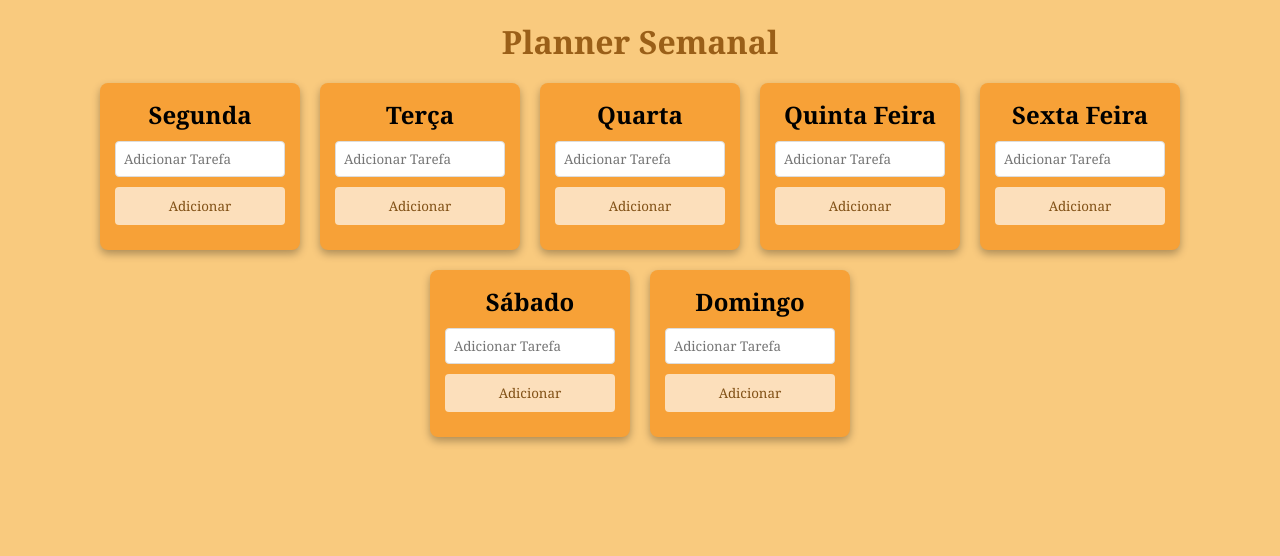
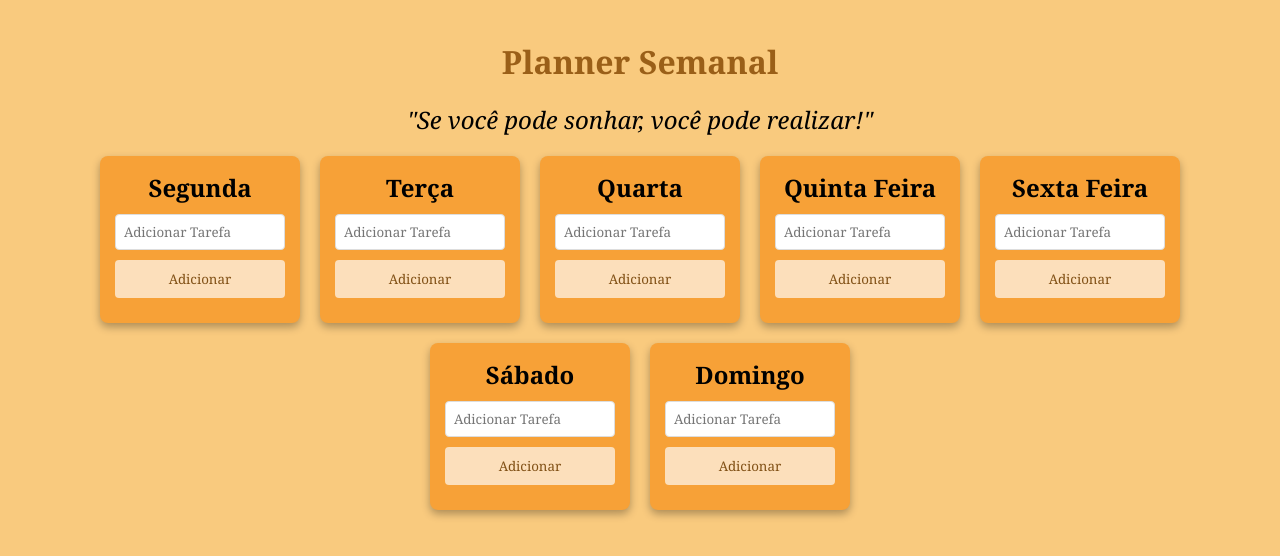
Before and after one commit to PRagazzi/Planner-Semanal, a plain HTML site: page Planner Semanal/index.html in a window 1280 px wide. Drawn offline with Linux system fonts and the light colour scheme.

Commit message:
Adicionando frases motivacionais aleatórias

```diff
--- a/Planner Semanal/index.html
+++ b/Planner Semanal/index.html
@@ -7,7 +7,11 @@
     <link rel="stylesheet" href="styles.css">
 </head>
 <body>
+    <header>
         <h1>Planner Semanal</h1>
+        <div id="fraseMotivacional"></div>
+    </header>
+    <section>
         <div class="planner-container">
             <div class="day" id="segunda">
                 <h2>Segunda</h2>
@@ -58,6 +62,7 @@
                 <ul class="task-list"></ul>
             </div>
         </div>
+    </section>
     <script src="index.js"></script>
 </body>
 </html>
--- a/Planner Semanal/index.js
+++ b/Planner Semanal/index.js
@@ -107,7 +107,23 @@ function addTask(dayElement) {
     taskInput.value = ""
     taskInput.placeholder = "Adicionar Tarefa"
 }
+const frasesMotivacionais = [
+    '"O sucesso é a soma de pequenos esforços repetidos dia após dia!"',
+    '"Não desista! Grandes coisas levam tempo!"',
+    '"Acredite em você e tudo será possível!"',
+    '"Se você pode sonhar, você pode realizar!"',
+    '"A persistência é o caminho do êxito!"',
+    '"Cada tarefa concluída é um passo mais perto do seu objetivo!"',
+    '"A mudança começa com uma decisão!"',
+    '"Você é mais forte do que imagina!"',
+    '"Foque no que importa e faça acontecer!"'
+]
 
+document.addEventListener("DOMContentLoaded", () => {
+    const elementoFrase = document.querySelector("#fraseMotivacional")
+    const fraseAleatoria = gerarFraseAleatoria(frasesMotivacionais)
+    elementoFrase.textContent = fraseAleatoria
+})
 document.querySelectorAll(".day").forEach(dayElement => {
     const addButton = dayElement.querySelector(".add-btn")
     addButton.addEventListener("click", function(){
@@ -133,3 +149,8 @@ function exibirErro (input, mensagem, cor) {
     elementoErro.textContent = mensagem
     input.insertAdjacentElement("afterend", elementoErro)
 }
+
+function gerarFraseAleatoria(frases) {
+    const indiceAleatorio = Math.floor(Math.random() * frases.length)
+    return frases[indiceAleatorio]
+}
--- a/Planner Semanal/styles.css
+++ b/Planner Semanal/styles.css
@@ -11,6 +11,17 @@ body{
     flex-direction: column;
     align-items: center;
     padding: 20px;
+}
+
+header {
+    text-align: center;
+    padding: 20px;
+}
+
+#fraseMotivacional {
+    font-size: 1.5rem;
+    color: black;
+    font-style: italic;
 }
 
 h1{
```
Lines whose indentation alone changed are shown as unchanged.
